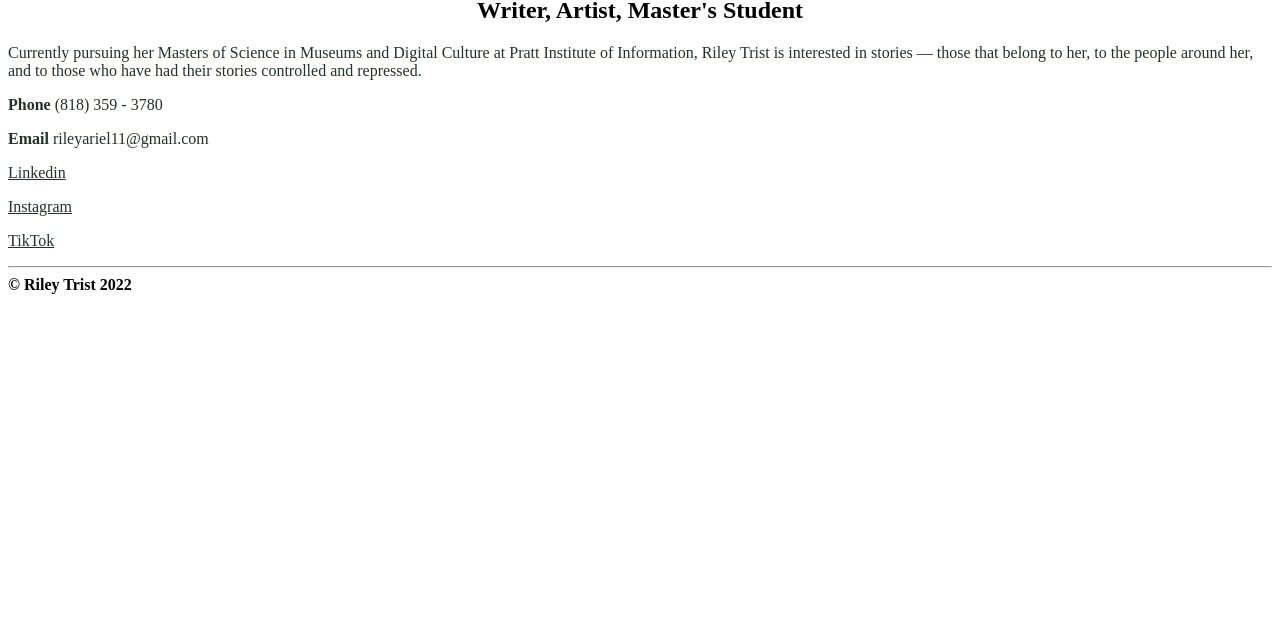
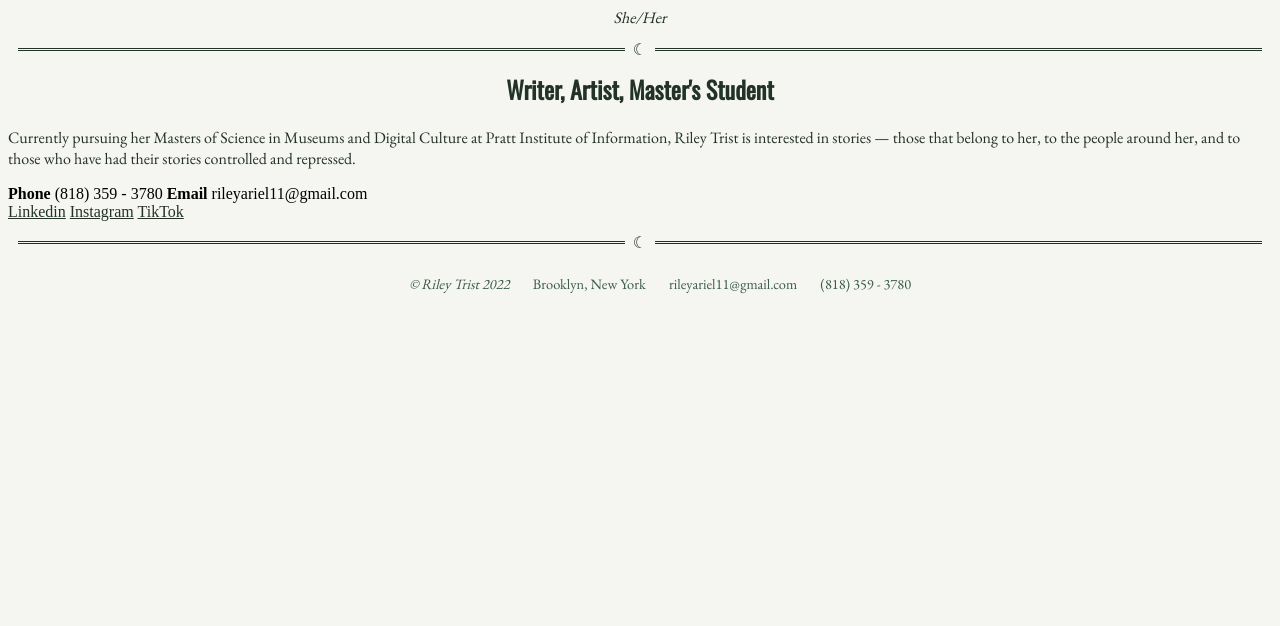
Before and after one commit to rtrist/rtrist.github.io, a plain HTML site: page index.html in a window 1280 px wide. Shown: the part 174-800 px from the top of the page. Drawn offline with nearby package versions, Linux system fonts and the light colour scheme.

Commit message:
Add files via upload

```diff
--- a/index.html
+++ b/index.html
@@ -4,30 +4,49 @@
     <meta charset="utf-8">
     <meta name="viewport" content="width=device-width, initial-scale=1.0">
     <title>Riley Trist</title>
-    <link rel="stylesheet" href="./style.css">
-    <!-- links to other external resources - fonts, etc - go here -->
-    <ul class="header">
+
+<link rel="preconnect" href="https://fonts.gstatic.com" crossorigin>
+<link href="https://fonts.googleapis.com/css2?family=EB+Garamond&family=Josefin+Sans:wght@300&family=Oswald&display=swap" rel="stylesheet">
+<link rel="preconnect" href="https://fonts.googleapis.com">
+<link rel="preconnect" href="https://fonts.gstatic.com" crossorigin>
+<link href="https://fonts.googleapis.com/css2?family=Oswald&display=swap" rel="stylesheet">
+<link rel="stylesheet" href="./style.css">
+
+ <ul class="header">
     <li><a href="./index.html">about</a></p>
     <li><a href="./resume.html">resume</a></p>
     <li><a href="./contact.html">contact</a></p>
-    <li><a href="">portfolio</a></p>
-    <li><a href="">other projects</a></p>
-    </ul>
+    <li><a href="./portfolio.html">portfolio</a></p>
+ </ul>
   </head>
   <body>
     <main>
         <h1>Riley Trist</h1>
+       	 	<p class="pronouns"><em>She/Her</em></p>
+       	 	<p id="design"></p>
+        <hr>
         <h2>Writer, Artist, Master's Student</h2>
-        <p>Currently pursuing her Masters of Science in Museums and Digital Culture at Pratt Institute of Information, Riley Trist is interested in stories — those that belong to her, to the people around her, and to those who have had their stories controlled and repressed.</p>
-        <p><b>Phone</b> (818) 359 - 3780</p>
-        <p><b>Email</b> rileyariel11@gmail.com</p>
-        <p><a href="https://www.linkedin.com/in/rileytrist">Linkedin</a></p>
-        <p><a href="https://www.instagram.com/rileyarielart/">Instagram</a></p>
-        <p><a href="https://www.tiktok.com/@withlove.riley?lang=en">TikTok</a><p>
+        	<p>Currently pursuing her Masters of Science in Museums and Digital Culture at Pratt Institute of Information, Riley Trist is interested in stories — those that belong to her, to the people around her, and to those who have had their stories controlled and repressed.</p>
+        <div class="contact">
+       	 	<span><strong>Phone</strong> (818) 359 - 3780</span>
+        	<span><strong>Email</strong> rileyariel11@gmail.com</span>
+        </div>
+        <div class="socials">
+        	<span><a href="https://www.linkedin.com/in/rileytrist">Linkedin</a></span>
+        	<span><a href="https://www.instagram.com/rileyarielart/">Instagram</a></span>
+        	<span><a href="https://www.tiktok.com/@withlove.riley?lang=en">TikTok</a><span>
+        </div>
     </main>
   </body>
   <footer>
-		<hr>
-		<strong>© Riley Trist 2022</strong>
+  		<hr>
+  		<div class="listing">
+			<ul>
+				<li><em>© Riley Trist 2022</em></li>
+				<li>Brooklyn, New York</li>
+				<li>rileyariel11@gmail.com</li>
+				<li>(818) 359 - 3780</li>
+			</ul>
+		</div>
 	</footer>
 </html>
--- a/style.css
+++ b/style.css
@@ -1,3 +1,7 @@
+body {
+	background-color: #F5F6F1;
+	}
+
 .header {
 	list-style-type: none;
 	text-align: center;
@@ -13,13 +17,46 @@
 
 h1 {
 	text-align: center;
-}
-
-h1, h2 {
-    font-family: 'Josefin Sans'';
+    font-family: 'Oswald', sans-serif;
     color: #233226;
     text-align: center;
 }
+
+.pronouns {
+text-align: center;
+}
+
+hr {
+  border-top: medium double #233226;
+  overflow: visible;
+  padding: 0;
+  color: #233226;
+  text-align: center;
+  line-height: 1px;
+  height: 1px;
+  font-size: 1em;
+  border-width: 1px 0;
+  border-style: solid;
+  border-color: #233226;
+  margin: 20px 10px;
+}
+
+
+hr:after {
+	content: "☾";
+ 	color: #233226;
+  	display: inline;
+  	background-color: #F5F6F1;
+ 	padding: 0 0.5em;
+}
+
+
+
+h2 {
+	font-family: 'Oswald', sans-serif;
+    color: #233226;
+    text-align: center;
+    }
 
 p {
     font-family:'EB Garamond';
@@ -27,12 +64,16 @@ p {
 }
 
 table {
-    font-family: 'Josefin Sans';
+    font-family: 'Oswald';
     font-size: .9em;
     background-color: #b1cdaf;
-    padding: 10px;
-    border-radius: 25px;
+    padding: 20px;
+    border-radius: 15px;
     margin: 6px;
+    margin-left: auto;
+    margin-right: auto;
+    margin-top: 40px;
+    margin-bottom: 40px;
 }
 
 th, td {
@@ -58,7 +99,7 @@ ul {
 .listing li {
 	display: inline-block;
 	font-size: .9em;
-	padding: 20px;
+	padding: auto;
 }
 
 
@@ -67,6 +108,11 @@ li {
     margin: 10px;
     text-align: left;
 }
+
+.socials{
+	display: inline-block;
+	text-align: center;
+	}
 
 a:link {
     color: #233226;
@@ -79,5 +125,3 @@ a:visited {
 a:hover {
     color: #948e73;
 }
-
-Footer
```
Also changed, not shown: contact.html (+24 -21 lines), portfolio.html (added, +46 -0 lines), resume.html (+22 -14 lines).
